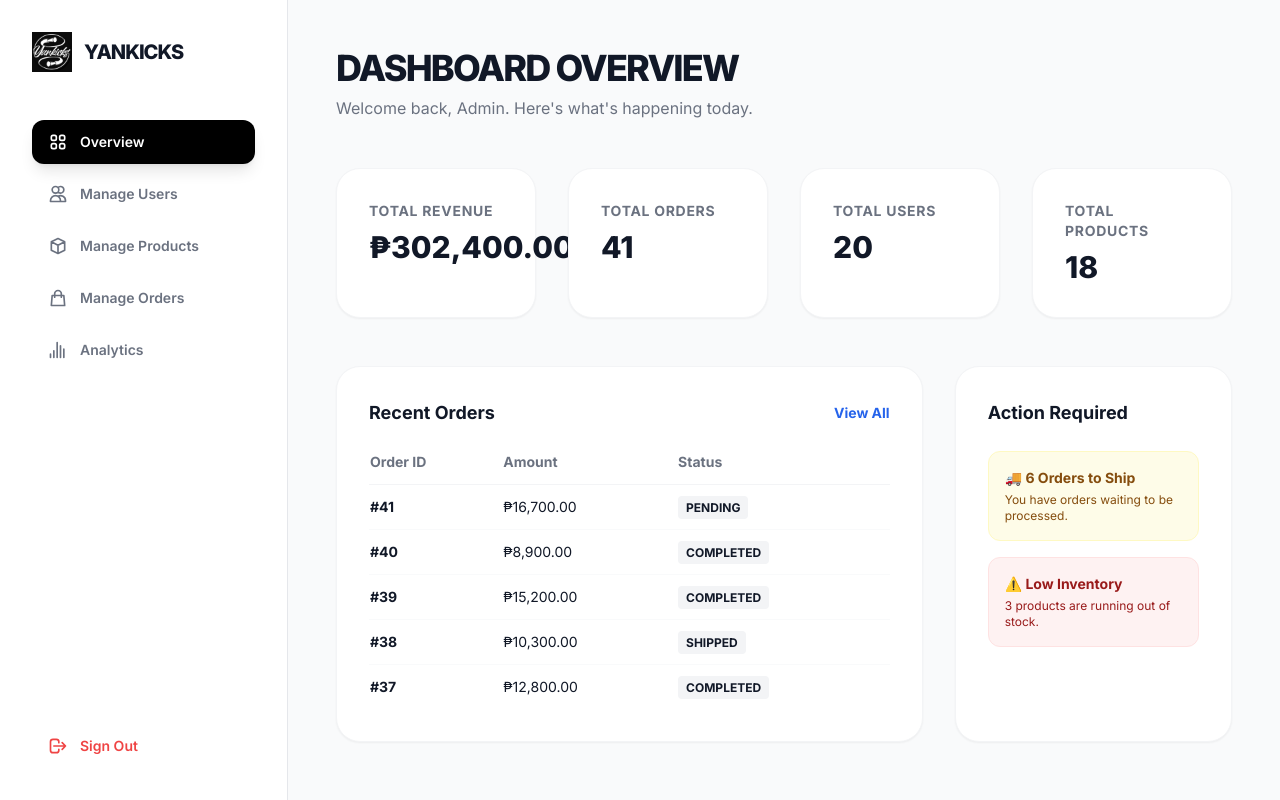
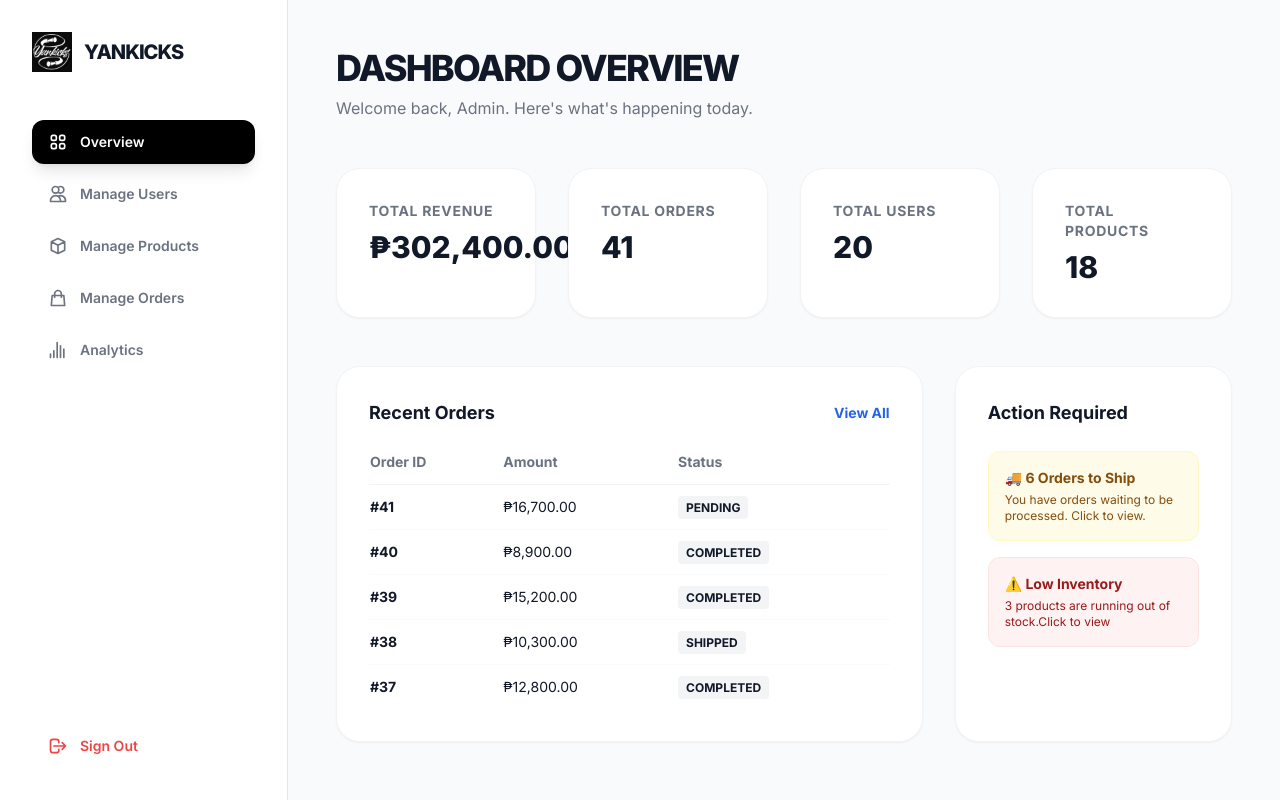
Before and after one commit to allenpasion05-droid/YankicksWeb_Dashboard, a PHP site: page /admin_dashboard.php in a window 1280 px wide. Run offline with PHP 8.4, Linux system fonts and the light colour scheme; a user stored in the database is signed in; data comes from the database, SQL or seed files in the repository; a stand-in replaces the project's code that opens the database connection; some libraries are stand-ins or nearby versions.

Commit message:
Third Commit

```diff
--- a/admin_dashboard.php
+++ b/admin_dashboard.php
@@ -265,21 +265,19 @@ $urgent_restock = !empty($low_stock_products) ? $low_stock_products[0]['name'] :
                     <div class="bg-white p-8 rounded-3xl border border-gray-100 shadow-sm flex flex-col">
                         <h4 class="text-lg font-bold mb-6">Action Required</h4>
                         <div class="flex-1 space-y-4">
-                            <?php
-                            $pending_count = $conn->query("SELECT COUNT(*) as c FROM orders WHERE status='pending'")->fetch_assoc()['c'];
-                            if($pending_count > 0):
-                            ?>
-                            <div class="p-4 bg-yellow-50 text-yellow-800 rounded-xl border border-yellow-100">
-                                <p class="font-bold text-sm">🚚 <?php echo $pending_count; ?> Orders to Ship</p>
-                                <p class="text-xs mt-1">You have orders waiting to be processed.</p>
-                            </div>
+                            <?php $pending_count = $conn->query("SELECT COUNT(*) as c FROM orders WHERE status='pending'")->fetch_assoc()['c'];
+                                if($pending_count > 0):?>
+                                    <a href="?view=orders" class="block p-4 bg-yellow-50 text-yellow-800 rounded-xl border border-yellow-100 hover:bg-yellow-100 transition-colors cursor-pointer mb-4">
+                                        <p class="font-bold text-sm">🚚 <?php echo $pending_count; ?> Orders to Ship</p>
+                                        <p class="text-xs mt-1">You have orders waiting to be processed. Click to view.</p>
+                                    </a>
                             <?php endif; ?>
-
+                            <a href="?view=orders">
                             <?php if(count($low_stock_products) > 0): ?>
-                            <div class="p-4 bg-red-50 text-red-800 rounded-xl border border-red-100">
-                                <p class="font-bold text-sm">⚠️ Low Inventory</p>
-                                <p class="text-xs mt-1"><?php echo count($low_stock_products); ?> products are running out of stock.</p>
-                            </div>
+                                <a href="?view=analytics#stock-out-section" class="block p-4 bg-red-50 text-red-800 rounded-xl border border-red-100 hover:bg-red-100 transition-colors cursor-pointer">
+                                    <p class="font-bold text-sm">⚠️ Low Inventory</p>
+                                    <p class="text-xs mt-1"><?php echo count($low_stock_products); ?> products are running out of stock.Click to view</p>
+                                </a>
                             <?php endif; ?>
                         </div>
                     </div>
```
